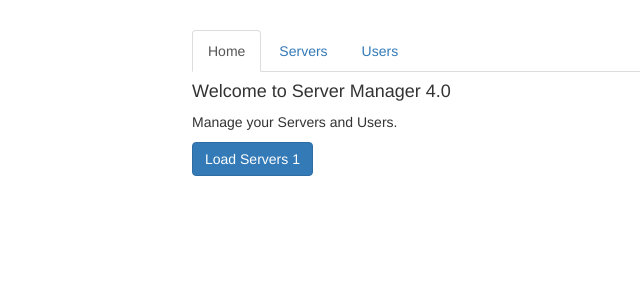
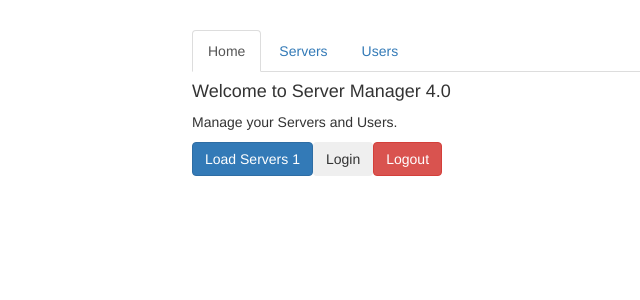
Before and after one commit to EngincanVaran/Routing-Angular, an Angular app: page / in a window 1280 px wide. Shown: the top 300 px of the page, without its empty margins (73-713 px from the left). Built offline with nearby package versions, Linux system fonts and the light colour scheme.

Commit message:
Login & Logout - Logic

```diff
--- a/src/app/home/home.component.html
+++ b/src/app/home/home.component.html
@@ -1,3 +1,5 @@
 <h4>Welcome to Server Manager 4.0</h4>
 <p>Manage your Servers and Users.</p>
 <button class="btn btn-primary" (click)="loadServers(1)">Load Servers 1</button>
+<button class="btn btn-dark" (click)="onLogin()">Login</button>
+<button class="btn btn-danger" (click)="onLogout()">Logout</button>
--- a/src/app/home/home.component.ts
+++ b/src/app/home/home.component.ts
@@ -1,5 +1,6 @@
 import { Component, OnInit } from '@angular/core';
 import { Router } from '@angular/router';
+import { AuthService } from '../auth.service';
 
 @Component({
   selector: 'app-home',
@@ -8,7 +9,7 @@
 })
 export class HomeComponent implements OnInit {
 
-  constructor(private router: Router) { }
+  constructor(private router: Router, private authService: AuthService) { }
 
   ngOnInit() {
   }
@@ -17,4 +18,12 @@
     this.router.navigate(['/servers', id, 'edit'], {queryParams: {allowEdit:'1'}, fragment:"loading"});
   }
 
+  onLogin(){
+    this.authService.login();
+  }
+
+  onLogout(){
+    this.authService.logout();
+  }
+
 }
```
